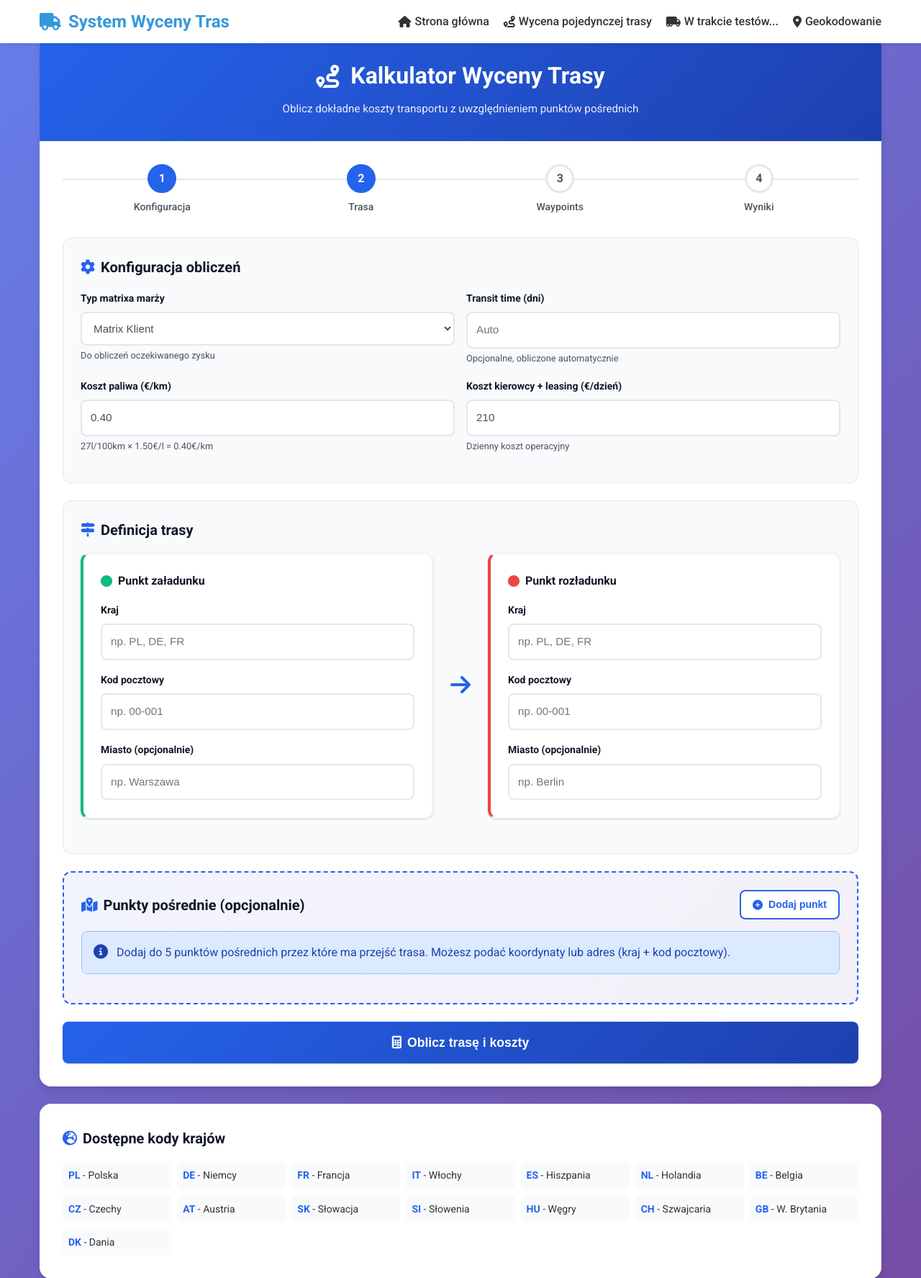
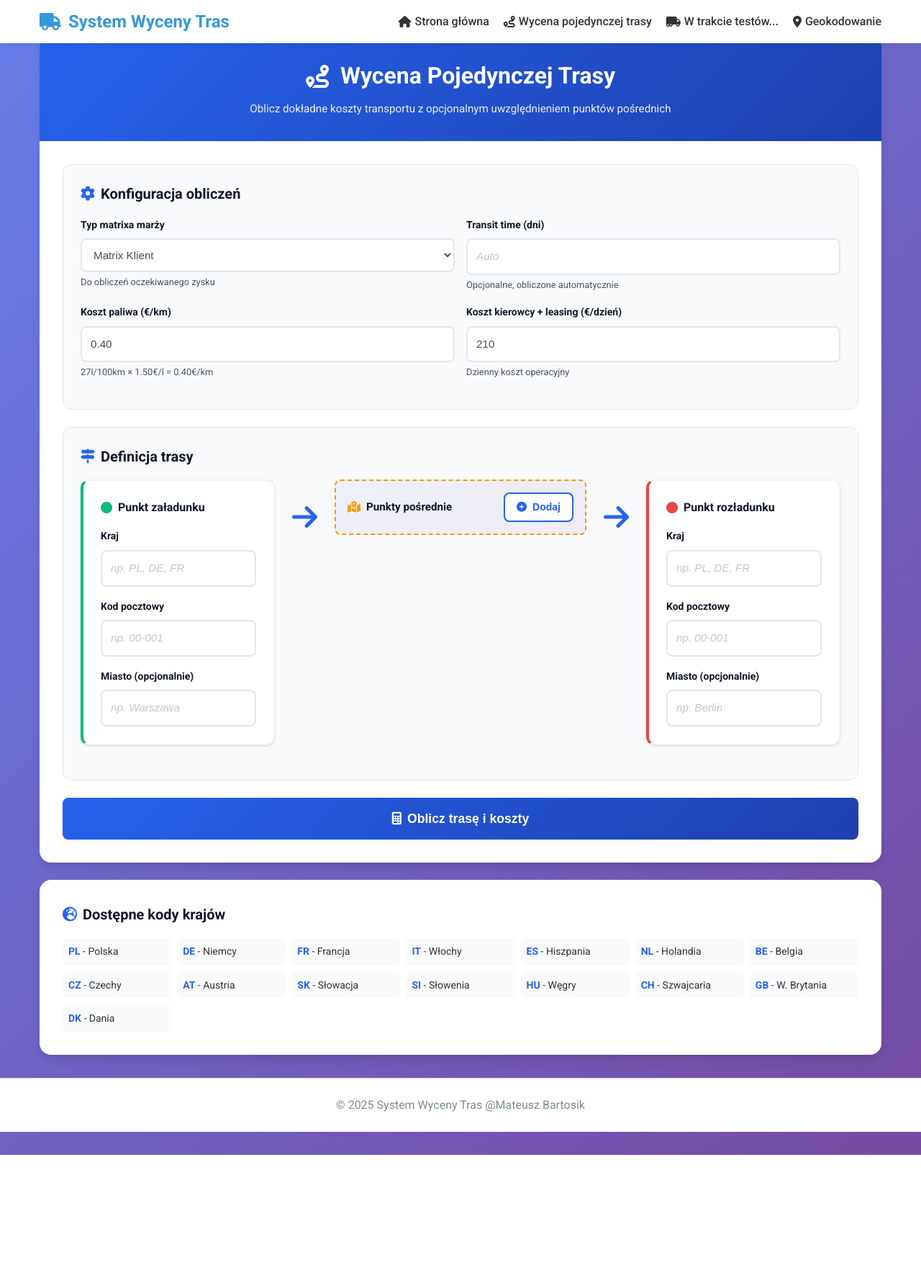
Before and after one commit to Mate93633/SystemWycen, a Flask app: page /test_route_form in a window 1280 px wide. Shown: the top 1775 px of the page at 72% size. After the commit the page ends 1604 px from the top, so only its background shows below. Run offline with Flask 3, Linux system fonts and the light colour scheme.

Commit message:
added_waypoints

```diff
--- a/templates/test_route_form.html
+++ b/templates/test_route_form.html
@@ -66,57 +66,6 @@
         padding: 2rem;
     }
 
-    /* Step Indicator */
-    .steps {
-        display: flex;
-        justify-content: space-between;
-        margin-bottom: 2rem;
-        position: relative;
-    }
-
-    .steps::before {
-        content: '';
-        position: absolute;
-        top: 20px;
-        left: 0;
-        right: 0;
-        height: 2px;
-        background: var(--gray-200);
-        z-index: 0;
-    }
-
-    .step {
-        position: relative;
-        text-align: center;
-        flex: 1;
-        z-index: 1;
-    }
-
-    .step-circle {
-        width: 40px;
-        height: 40px;
-        border-radius: 50%;
-        background: white;
-        border: 3px solid var(--gray-200);
-        display: inline-flex;
-        align-items: center;
-        justify-content: center;
-        font-weight: 700;
-        color: var(--gray-600);
-        margin-bottom: 0.5rem;
-    }
-
-    .step.active .step-circle {
-        border-color: var(--primary);
-        background: var(--primary);
-        color: white;
-    }
-
-    .step-label {
-        font-size: 0.875rem;
-        color: var(--gray-600);
-        font-weight: 500;
-    }
 
     /* Section Cards */
     .section-card {
@@ -170,10 +132,29 @@
         transition: all 0.2s;
     }
 
+    .waypoint-item .form-control {
+        padding: 0.5rem;
+        font-size: 0.875rem;
+        border-width: 1px;
+    }
+
     .form-control:focus {
         outline: none;
         border-color: var(--primary);
         box-shadow: 0 0 0 3px rgba(37, 99, 235, 0.1);
+    }
+
+    .form-control::placeholder {
+        color: #9ca3af;
+        opacity: 0.6;
+        font-style: italic;
+    }
+
+    .waypoint-item .form-control::placeholder {
+        color: #9ca3af;
+        opacity: 0.5;
+        font-size: 0.85rem;
+        font-style: italic;
     }
 
     .form-text {
@@ -186,9 +167,9 @@
     /* Location Cards */
     .location-cards {
         display: grid;
-        grid-template-columns: 1fr auto 1fr;
+        grid-template-columns: 1fr auto 1fr auto 1fr;
         gap: 1.5rem;
-        align-items: center;
+        align-items: start;
         margin-bottom: 1.5rem;
     }
 
@@ -219,33 +204,39 @@
     }
 
     .arrow-icon {
-        font-size: 2rem;
+        font-size: 2.5rem;
         color: var(--primary);
+        display: flex;
+        align-items: center;
+        justify-content: center;
+        padding: 2rem 0;
     }
 
     /* Waypoints Section */
     .waypoints-section {
-        background: linear-gradient(135deg, #667eea15 0%, #764ba215 100%);
-        border-radius: 12px;
-        padding: 1.5rem;
-        margin-bottom: 1.5rem;
-        border: 2px dashed var(--primary);
+        display: flex;
+        flex-direction: column;
+        gap: 0.75rem;
+        min-width: 350px;
     }
 
     .waypoints-header {
         display: flex;
         justify-content: space-between;
         align-items: center;
-        margin-bottom: 1rem;
+        padding: 1rem;
+        background: linear-gradient(135deg, #667eea15 0%, #764ba215 100%);
+        border-radius: 8px;
+        border: 2px dashed var(--warning);
     }
 
     .waypoint-item {
         background: white;
         border-radius: 8px;
-        padding: 1rem;
-        margin-bottom: 1rem;
+        padding: 0.75rem;
         box-shadow: var(--shadow-sm);
-        position: relative;
+        border: 1px solid var(--gray-200);
+        border-left: 3px solid var(--warning);
         animation: slideIn 0.3s ease-out;
     }
 
@@ -460,32 +450,12 @@
         <div class="card-header-custom">
             <h1>
                 <i class="fas fa-route"></i>
-                Kalkulator Wyceny Trasy
+                Wycena Pojedynczej Trasy
             </h1>
-            <p>Oblicz dokładne koszty transportu z uwzględnieniem punktów pośrednich</p>
+            <p>Oblicz dokładne koszty transportu z opcjonalnym uwzględnieniem punktów pośrednich</p>
         </div>
 
         <div class="form-container">
-            <!-- Progress Steps -->
-            <div class="steps">
-                <div class="step active">
-                    <div class="step-circle">1</div>
-                    <div class="step-label">Konfiguracja</div>
-                </div>
-                <div class="step active">
-                    <div class="step-circle">2</div>
-                    <div class="step-label">Trasa</div>
-                </div>
-                <div class="step">
-                    <div class="step-circle">3</div>
-                    <div class="step-label">Waypoints</div>
-                </div>
-                <div class="step">
-                    <div class="step-circle">4</div>
-                    <div class="step-label">Wyniki</div>
-                </div>
-            </div>
-
             <form method="post" action="/test_route_form">
                 <!-- Configuration Section -->
                 <div class="section-card">
@@ -562,10 +533,32 @@
                     </div>
                 </div>
 
+                        <!-- Arrow -->
                         <div class="arrow-icon">
                             <i class="fas fa-arrow-right"></i>
                         </div>
 
+                        <!-- Waypoints Section -->
+                        <div class="waypoints-section">
+                            <div class="waypoints-header">
+                                <div style="display: flex; align-items: center; gap: 0.5rem;">
+                                    <i class="fas fa-map-marked-alt" style="color: var(--warning);"></i>
+                                    <span style="font-weight: 600; color: var(--gray-900); font-size: 0.95rem;">Punkty pośrednie</span>
+                                </div>
+                                <button type="button" id="add-waypoint-btn" class="btn btn-outline btn-sm">
+                                    <i class="fas fa-plus-circle"></i> Dodaj
+                                </button>
+                            </div>
+
+                            <div id="waypoints-container"></div>
+                        </div>
+
+                        <!-- Arrow -->
+                        <div class="arrow-icon">
+                            <i class="fas fa-arrow-right"></i>
+                        </div>
+
+                        <!-- End Point -->
                         <div class="location-card end">
                             <div class="location-header">
                                 <i class="fas fa-circle" style="color: var(--danger);"></i>
@@ -591,29 +584,6 @@
                             </div>
                     </div>
                 </div>
-                </div>
-
-                <!-- Waypoints Section -->
-                <div class="waypoints-section">
-                    <div class="waypoints-header">
-                        <div class="section-title" style="margin: 0;">
-                            <i class="fas fa-map-marked-alt"></i>
-                            Punkty pośrednie (opcjonalnie)
-                        </div>
-                        <button type="button" id="add-waypoint-btn" class="btn btn-outline btn-sm">
-                            <i class="fas fa-plus-circle"></i> Dodaj punkt
-                        </button>
-                    </div>
-
-                    <div class="alert alert-info">
-                        <i class="fas fa-info-circle"></i>
-                        <div>
-                            Dodaj do 5 punktów pośrednich przez które ma przejść trasa.
-                            Możesz podać koordynaty lub adres (kraj + kod pocztowy).
-                        </div>
-                    </div>
-
-                    <div id="waypoints-container"></div>
             </div>
 
                 <!-- Submit Button -->
@@ -696,7 +666,7 @@ document.addEventListener('DOMContentLoaded', function() {
                 <div class="form-group">
                     <label class="form-label">Współrzędne geograficzne</label>
                     <input type="text" name="waypoint_${waypointCount}_coords"
-                           class="form-control" placeholder="50.0755,14.4378"
+                           class="form-control" placeholder="np. 50.0755,14.4378"
                            id="coords-input-${waypointCount}">
                     <small class="form-text">Format: szerokość,długość (np. 50.0755,14.4378)</small>
                 </div>
@@ -707,19 +677,19 @@ document.addEventListener('DOMContentLoaded', function() {
                     <div class="form-group">
                         <label class="form-label">Kraj</label>
                         <input type="text" name="waypoint_${waypointCount}_country"
-                               class="form-control" placeholder="CZ"
+                               class="form-control" placeholder="np. CZ"
                                id="country-input-${waypointCount}">
                     </div>
                     <div class="form-group">
                         <label class="form-label">Kod pocztowy</label>
                         <input type="text" name="waypoint_${waypointCount}_postal"
-                               class="form-control" placeholder="11000"
+                               class="form-control" placeholder="np. 11000"
                                id="postal-input-${waypointCount}">
                     </div>
                     <div class="form-group">
                         <label class="form-label">Miasto (opcjonalnie)</label>
                         <input type="text" name="waypoint_${waypointCount}_city"
-                               class="form-control" placeholder="Praha"
+                               class="form-control" placeholder="np. Praha"
                                id="city-input-${waypointCount}">
                     </div>
                 </div>
```
Also changed, not shown: other parts of templates/test_route_form.html (+41 -24 lines), templates/upload.html (+0 -14 lines), geo_cache/cache.db, locations_cache/cache.db, route_cache/cache.db. Lines whose indentation alone changed are shown as unchanged.
